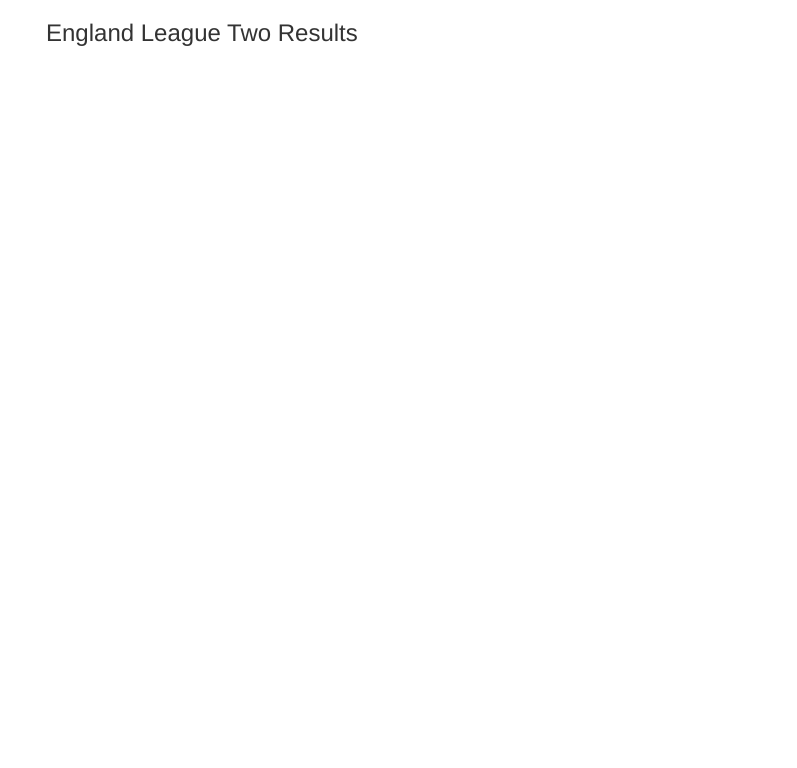
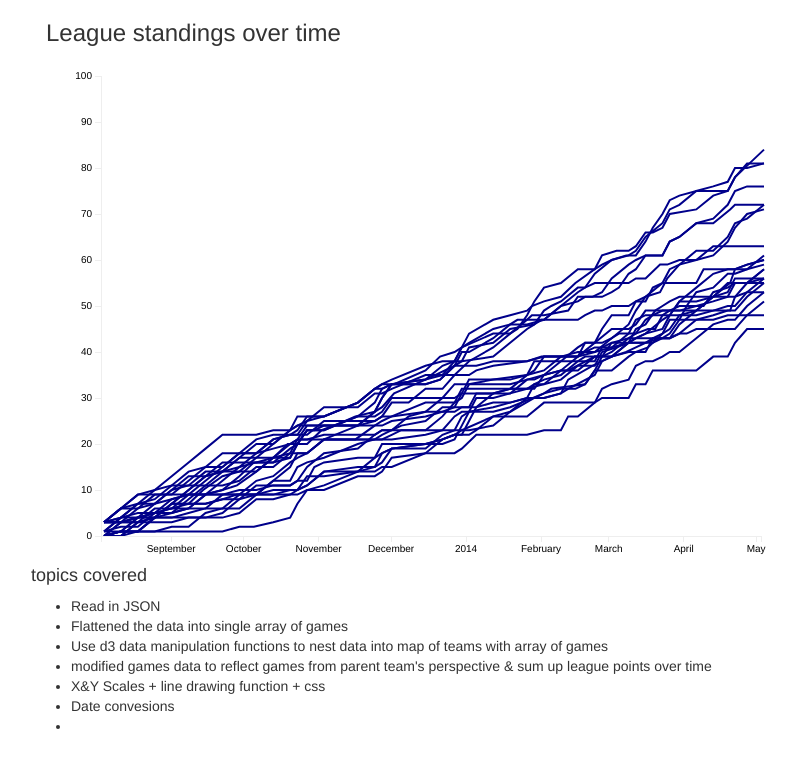
Before and after one commit to benjaminmbrown/d3-study, a plain HTML site: page temporal-d3/index.html in a window 1280 px wide. Shown: the whole page, without its empty margins (24-821 px from the left). Drawn offline with nearby package versions, Linux system fonts and the light colour scheme.

Commit message:
Draw ilnes, format dates, apply css styles

```diff
--- a/temporal-d3/index.html
+++ b/temporal-d3/index.html
@@ -7,7 +7,7 @@
 <body>
 	<div class="container">
 		<div>
-                <h3>England League Two Results</h3>
+			<h3>League standings over time</h3>
 		</div>
 		<div class="row">
 			<div id="standings-chart" class="span12"></div>
@@ -16,8 +16,24 @@
 			<div id="standings-table" class="span12 table-responsive">
 			</div>
 		</div>
+		<div class="row">
+			<h4>topics covered</h4>
+			<ul>
+				<li>Read in JSON</li>
+				<li>Flattened the data into single array of games</li>
+				<li>Use d3 data manipulation functions to nest data into map of teams with array of games</li>
+				<li>modified games data to reflect games from parent team's perspective & sum up league points over time</li>
+				<li>X&Y Scales + line drawing function + css</li>
+				<li>Date convesions</li>
+				<li></li>
+
+			</ul>
 		</div>
+
+	</div>
+
 	<script src="http://d3js.org/d3.v3.min.js"></script>
 	<script src="standings.js"></script>
+
 </body>
 </html>
--- a/temporal-d3/standings.css
+++ b/temporal-d3/standings.css
@@ -1 +1,20 @@
-standings.css
+.line-graph{
+	fill:none;
+	stroke: darkblue;
+	stroke-width: 2px;
+	shape-rendering: smooth;
+}
+
+.axis path, .axis line{
+	fill: none;
+	stroke : #eee;
+	shape-rendering: crispEdges;
+}
+
+.axis text{
+	font-size: 10px;
+}
+
+.bar{
+	fill: rgba(0,0,192,0.5);
+}
--- a/temporal-d3/standings.js
+++ b/temporal-d3/standings.js
@@ -3,6 +3,27 @@
 var width = 750,
     height = 500,
     margin = { top: 20, right: 20, bottom: 20, left:70 };
+
+//create unified date format 	ALWAYS Use this
+var parseDate = d3.time.format("%Y-%m-%d").parse;
+
+//ordinal to scale across entire width of screen - map to horizontal pixels
+var x = d3.time.scale().range([margin.left, width - margin.right]);
+
+//linear - we want values in range of height - margin up to margin top.
+var y = d3.scale
+			.linear()
+			.range([height - margin.bottom, margin.top]);
+
+
+//Axis orientation
+var xAxis = d3.svg.axis().scale(x).orient('bottom');
+var yAxis = d3.svg.axis().scale(y).orient('left');
+
+var pointLine = d3.svg.line()
+					.x(function(d){return x(d.date)})
+					.y(function(d){return y(d.leaguePoints)});
+
 
 /* The drawing area */
 var svg = d3.select("#standings-chart")
@@ -10,10 +31,17 @@ var svg = d3.select("#standings-chart")
   .attr("width", width)
   .attr("height", height);
 
+
 /* Our standard data reloading function */
 var reload = function() {
   var data = [];
   d3.json('eng2-2013-14.json', function(results){
+  	//Convert strings to dates
+results.forEach(function(d){ d.Date = parseDate(d.Date);})
+
+  	x.domain([results[0].Date, results[results.length-1].Date]);//Date domain x-axis example..Grab date from first and last resultsd
+	y.domain([0,100]);
+
 
   	//flatten data
   	//put the date into each games map then create merged array of eaech games map
@@ -61,7 +89,35 @@ var reload = function() {
 
 /* Our standard graph drawing function */
 var redraw = function(data) {
-  // Fill in here
+  // select all virtual elements with line graph class
+  var lines = svg.selectAll('.line-graph')
+  				.data(data.entries());
+
+  				lines.enter()
+  					.append('g')
+  					.attr('class','line-graph')
+  					.attr('transform', "translate("+xAxis.tickPadding()+",0)");
+
+  				var path = lines.append('path')
+  								.datum(function(d){return d.value})//binding w/ datum is similar to 'data' except no virtual selection is prepped for entry()/exit()
+  								.attr('d',function(d){return pointLine(d); });
+
+   var axis = svg.selectAll('.axis')
+   					.data([
+   							{axis: xAxis, x:0, y: y(0), clazz: 'x'},
+   							{axis: yAxis, x:x.range()[0], y:0, clazz:'y'}
+   						])
+
+   	axis.enter().append('g')
+   				.attr('class', function(d){return 'axis '+d.clazz})
+   				.attr('transform', function(d){
+   					return "translate("+d.x+","+d.y+")";
+   				});
+
+   	axis.each(function(d){
+   		d3.select(this).call(d.axis);
+   	})
+
 };
 
 var gameOutcome = function(team, game, games){
```
Lines whose indentation alone changed are shown as unchanged.
